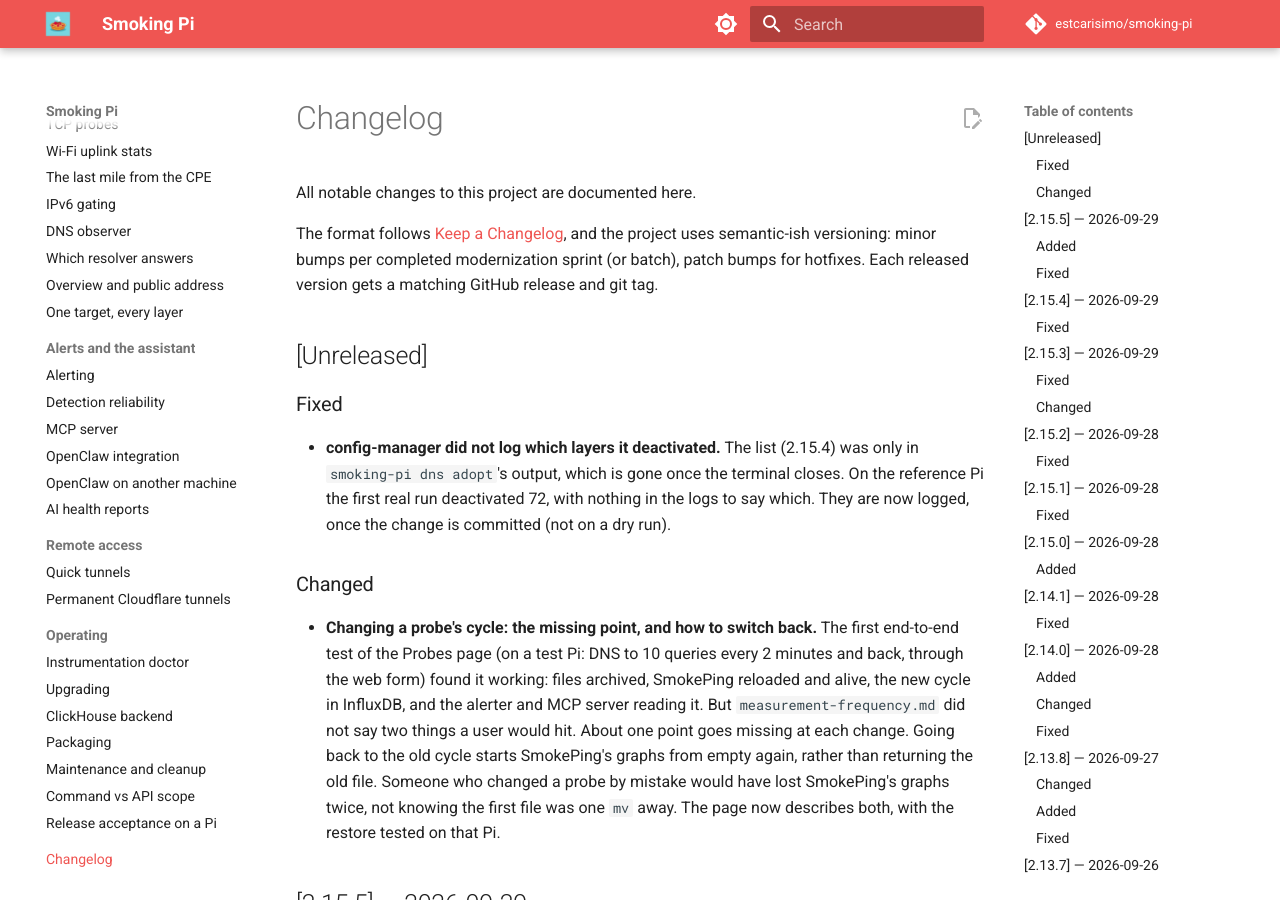
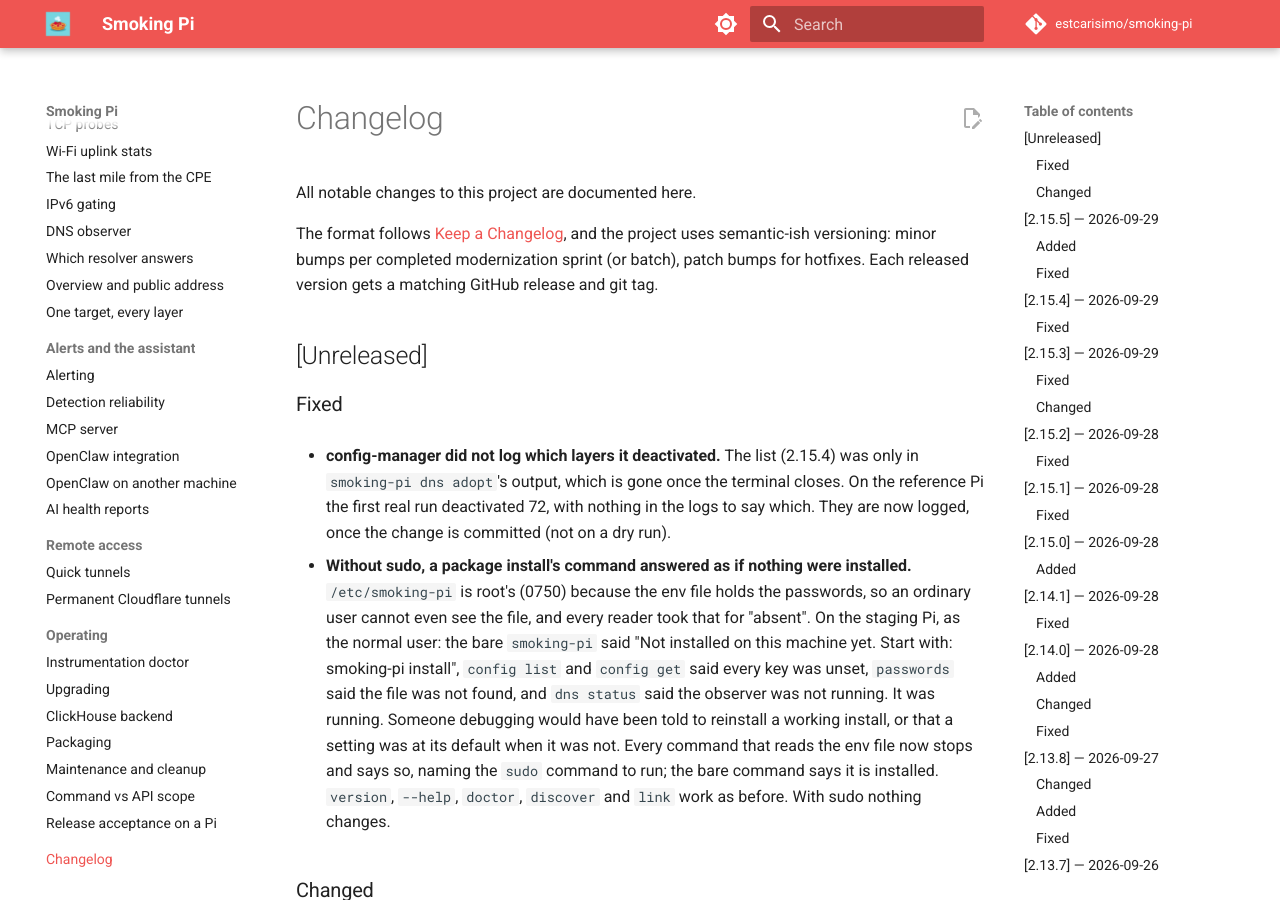
Before and after one commit to estcarisimo/smoking-pi, an MkDocs documentation site: the page built from docs/changelog.md, in a window 1280 px wide and 900 px high. Built offline with MkDocs 1.6.1 and Material for MkDocs 9.7.7, drawn with Linux system fonts in a browser that asks for light colours; comment, search, counter and statistics services are not loaded.

Commit message:
fix(cli): without sudo, a package install says to use sudo instead of "not installed" (#200)
* fix(cli): without sudo, a package install says to use sudo instead of "not installed"

/etc/smoking-pi is 0750 root, so an ordinary user cannot see the env
file at all and every reader took it for absent: the bare command said
to run install, config said every key was unset, dns status said the
observer was down. One check (env_locked) now recognizes the file is
there but unreadable, and every command that reads it stops with the
sudo command to run. version, help, doctor, discover and link are
unaffected; with sudo nothing changes.

Co-Authored-By: Claude Opus 5.5 <noreply@anthropic.com>

* fix(cli): review of #200 -- packaging doc matches the new message; tests clean up a locked tmpdir

Co-Authored-By: Claude Opus 5.5 <noreply@anthropic.com>

---------

Co-authored-by: Claude Opus 5.5 <noreply@anthropic.com>

```diff
--- a/CHANGELOG.md
+++ b/CHANGELOG.md
@@ -16,6 +16,20 @@ version gets a matching GitHub release and git tag.
   once the terminal closes. On the reference Pi the first real run
   deactivated 72, with nothing in the logs to say which. They are now
   logged, once the change is committed (not on a dry run).
+
+- **Without sudo, a package install's command answered as if nothing
+  were installed.** `/etc/smoking-pi` is root's (0750) because the env
+  file holds the passwords, so an ordinary user cannot even see the file,
+  and every reader took that for "absent". On the staging Pi, as the
+  normal user: the bare `smoking-pi` said "Not installed on this machine
+  yet. Start with: smoking-pi install", `config list` and `config get`
+  said every key was unset, `passwords` said the file was not found, and
+  `dns status` said the observer was not running. It was running. Someone
+  debugging would have been told to reinstall a working install, or that
+  a setting was at its default when it was not. Every command that reads
+  the env file now stops and says so, naming the `sudo` command to run;
+  the bare command says it is installed. `version`, `--help`, `doctor`,
+  `discover` and `link` work as before. With sudo nothing changes.
 
 ### Changed
 
```
Also changed, not shown: docs/packaging.md (+4 -2 lines), 2 other files.
